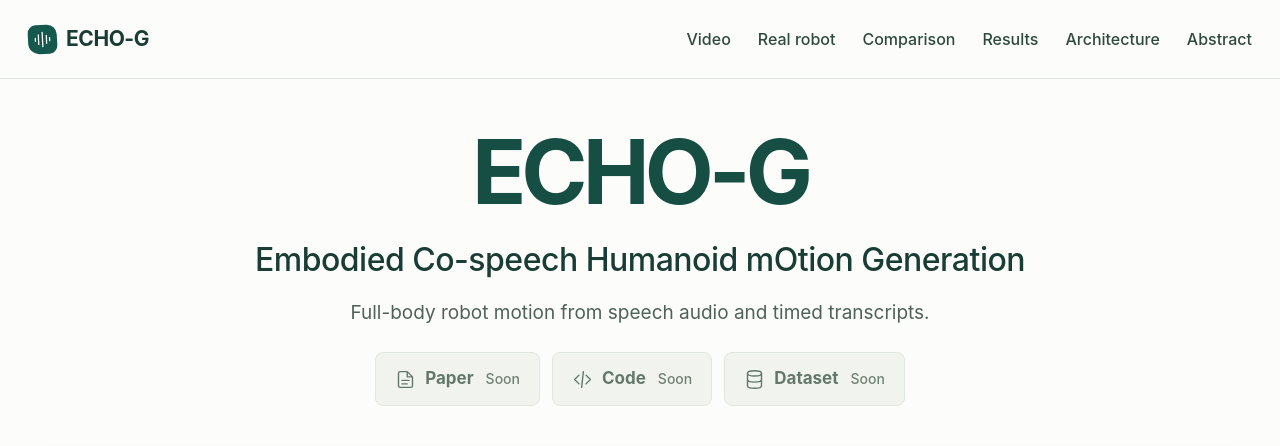
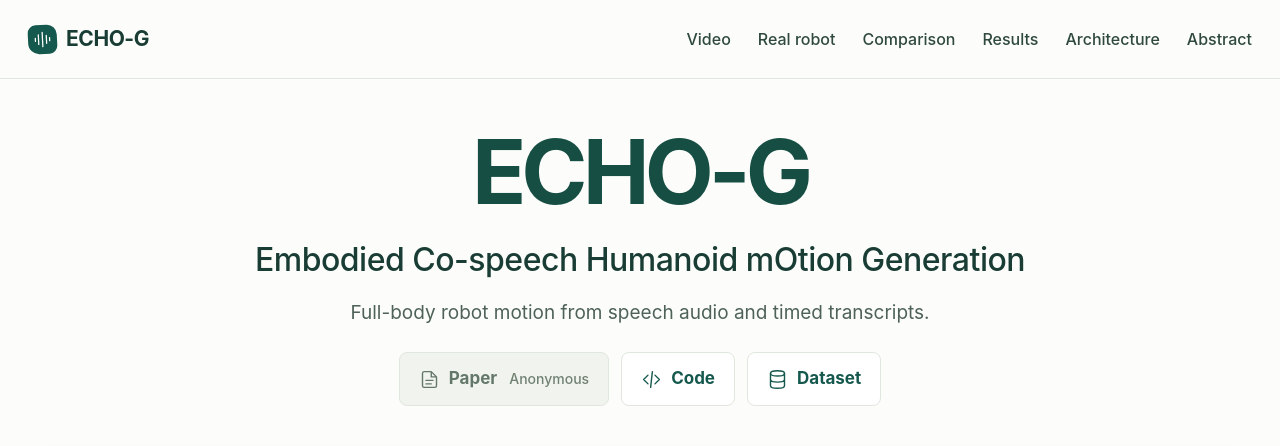
Before and after one commit to echo-g-project/review-site, a plain HTML site: page index.html in a window 1280 px wide. Shown: the top 446 px of the page. Drawn offline with Linux system fonts and the light colour scheme.

Commit message:
add code and dataset link

```diff
--- a/index.html
+++ b/index.html
@@ -33,7 +33,27 @@
 <h1 id="project-heading"><span class="project-name">ECHO-G</span><span class="paper-title">Embodied Co-speech Humanoid mOtion Generation</span></h1>
 <p class="hero-description">Full-body robot motion from speech audio and timed transcripts.</p>
 
-<div aria-label="Project resources" class="hero-links"><button aria-label="Paper: link pending" class="resource-button" data-resource="paper" disabled="" type="button"><svg aria-hidden="true" class="icon"><use href="#i-paper"></use></svg><span>Paper</span><span class="pending-tag">Soon</span></button><button aria-label="Code: link pending" class="resource-button" data-resource="code" disabled="" type="button"><svg aria-hidden="true" class="icon"><use href="#i-code"></use></svg><span>Code</span><span class="pending-tag">Soon</span></button><button aria-label="Dataset: link pending" class="resource-button" data-resource="dataset" disabled="" type="button"><svg aria-hidden="true" class="icon"><use href="#i-data"></use></svg><span>Dataset</span><span class="pending-tag">Soon</span></button></div><p class="resource-note" hidden="" id="resource-note"></p>
+<div aria-label="Project resources" class="hero-links"><button aria-label="Paper: Anonymous" class="resource-button" data-resource="paper" disabled="" type="button"><svg aria-hidden="true" class="icon"><use href="#i-paper"></use></svg><span>Paper</span><span class="pending-tag">Anonymous</span></button><a class="resource-button"
+   data-resource="code"
+   href="https://anonymous.4open.science/r/ECHO-G-D1B1/"
+   target="_blank"
+   rel="noopener noreferrer">
+  <svg aria-hidden="true" class="icon">
+    <use href="#i-code"></use>
+  </svg>
+  <span>Code</span>
+</a><a class="resource-button"
+   data-resource="dataset"
+   href="https://anonymous-hf.com/a/zkibf9ashke8/"
+   target="_blank"
+   rel="noopener noreferrer">
+  <svg aria-hidden="true" class="icon">
+    <use href="#i-data"></use>
+  </svg>
+  <span>Dataset</span>
+</a>
+</div>
+<p class="resource-note" hidden="" id="resource-note"></p>
 </section>
 <section aria-labelledby="main-video-heading" class="main-video-section section-shell" id="main-video">
 <h2 class="sr-only" id="main-video-heading">Main video</h2>
--- a/main.js
+++ b/main.js
@@ -15,6 +15,7 @@
       if(!['http:','https:'].includes(u.protocol)) return '';
       if(u.origin===location.origin) return s;
       if(u.protocol==='https:' && u.hostname==='anonymous.4open.science') return s;
+      if(u.href==='https://anonymous-hf.com/a/zkibf9ashke8/') return s;
       return '';
     } catch { return ''; }
   };
--- a/site-config.js
+++ b/site-config.js
@@ -4,8 +4,8 @@ window.ECHO_G_CONFIG = {
   "title": "Embodied Co-speech Humanoid mOtion Generation",
   "links": {
     "paper": "",
-    "code": "",
-    "dataset": ""
+    "code": "https://anonymous.4open.science/r/ECHO-G-D1B1/",
+    "dataset": "https://anonymous-hf.com/a/zkibf9ashke8/"
   },
   "mainVideo": {
     "src": "assets/videos/long-video.mp4",
```
Also changed, not shown: static.html (+21 -1 lines).
